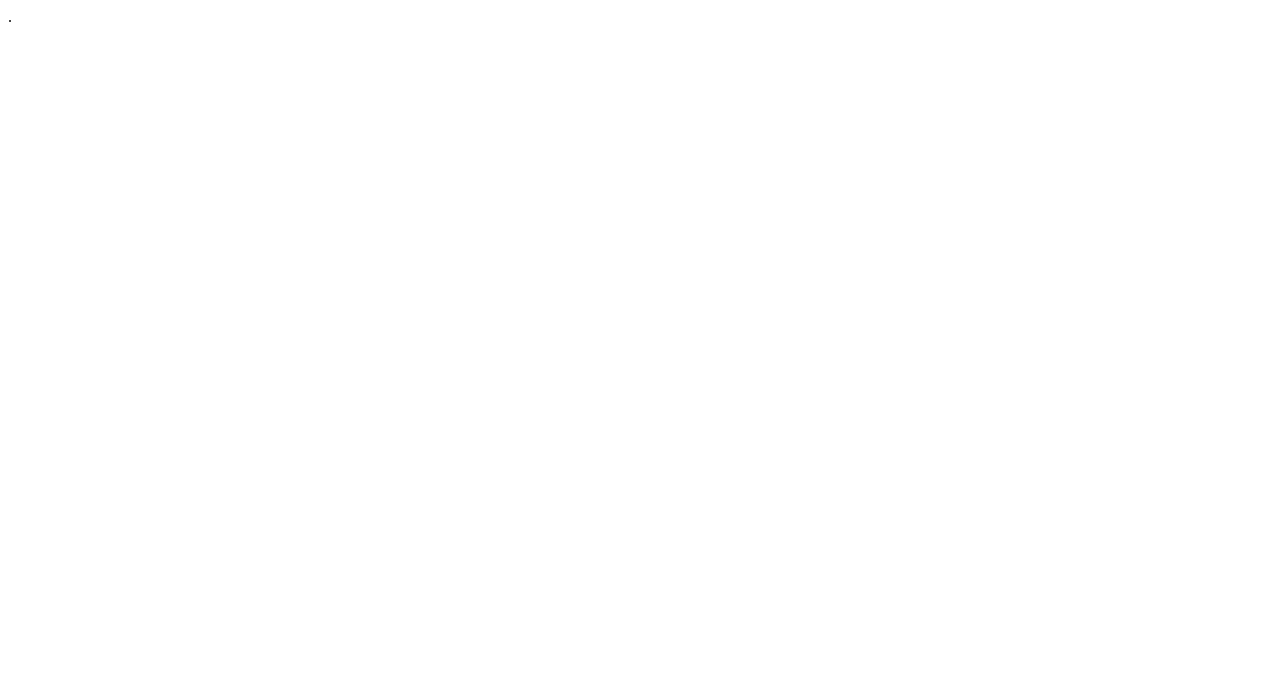
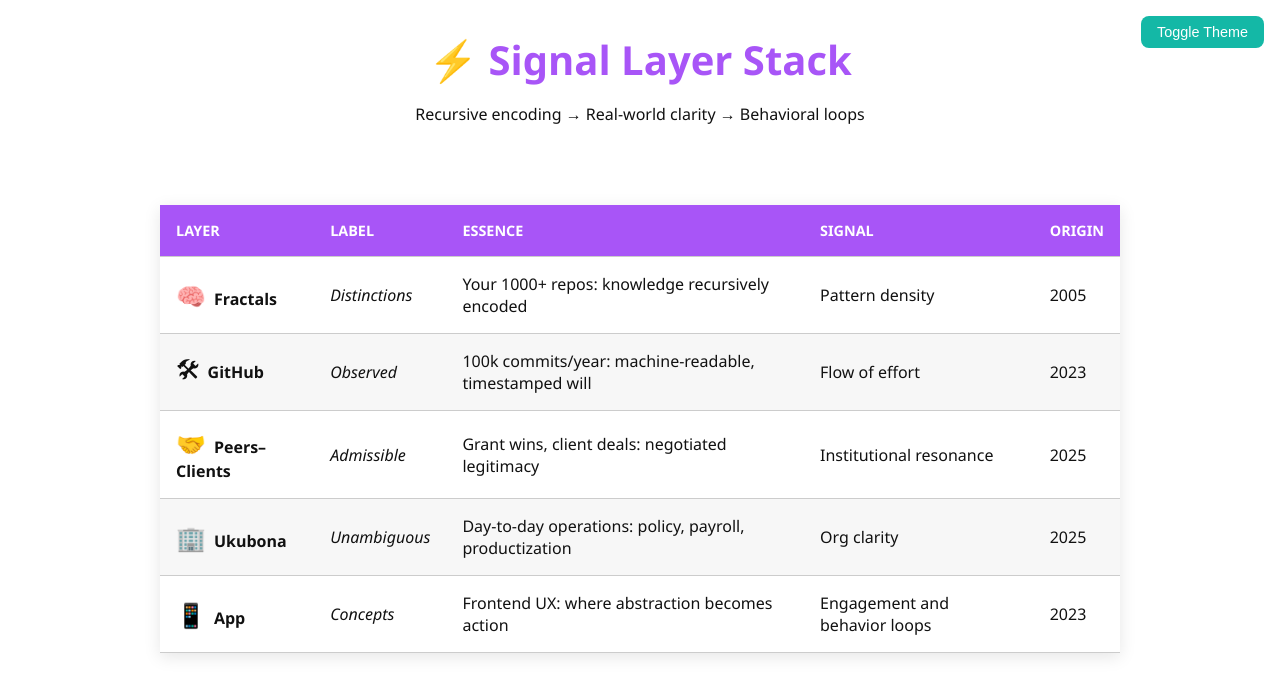
Before and after one commit to abikesa/abstr-becomes-action, a plain HTML site: page index.html in a window 1280 px wide. Drawn offline with Linux system fonts and the light colour scheme.

Commit message:
fuck yeah

```diff
--- a/index.html
+++ b/index.html
@@ -1 +1,169 @@
-.
+<!DOCTYPE html>
+<html lang="en">
+<head>
+  <meta charset="UTF-8" />
+  <meta name="viewport" content="width=device-width, initial-scale=1.0"/>
+  <title>Signal Layers</title>
+  <style>
+    :root {
+      --bg-light: #ffffff;
+      --text-light: #111111;
+      --bg-dark: #111111;
+      --text-dark: #f4f4f4;
+      --highlight: #a855f7;
+      --accent: #14b8a6;
+    }
+
+    body {
+      margin: 0;
+      font-family: 'Segoe UI', sans-serif;
+      background-color: var(--bg-light);
+      color: var(--text-light);
+      transition: background 0.3s, color 0.3s;
+    }
+
+    body.dark {
+      background-color: var(--bg-dark);
+      color: var(--text-dark);
+    }
+
+    header {
+      text-align: center;
+      padding: 2rem 1rem;
+    }
+
+    h1 {
+      font-size: 2.5rem;
+      margin: 0;
+      color: var(--highlight);
+    }
+
+    table {
+      width: 95%;
+      max-width: 960px;
+      margin: 2rem auto;
+      border-collapse: collapse;
+      box-shadow: 0 4px 16px rgba(0,0,0,0.1);
+    }
+
+    th, td {
+      padding: 1rem;
+      border-bottom: 1px solid #ccc;
+      text-align: left;
+    }
+
+    th {
+      background-color: var(--highlight);
+      color: white;
+      text-transform: uppercase;
+      font-size: 0.9rem;
+    }
+
+    tr:nth-child(even) {
+      background-color: rgba(0,0,0,0.03);
+    }
+
+    body.dark tr:nth-child(even) {
+      background-color: rgba(255,255,255,0.05);
+    }
+
+    .emoji {
+      font-size: 1.5rem;
+      margin-right: 0.5rem;
+    }
+
+    .toggle-btn {
+      position: fixed;
+      top: 1rem;
+      right: 1rem;
+      background: var(--accent);
+      color: white;
+      border: none;
+      padding: 0.5rem 1rem;
+      border-radius: 0.5rem;
+      cursor: pointer;
+      font-size: 0.9rem;
+    }
+
+    .toggle-btn:hover {
+      background: #0d9488;
+    }
+
+    @media (max-width: 600px) {
+      th, td {
+        padding: 0.5rem;
+        font-size: 0.9rem;
+      }
+
+      h1 {
+        font-size: 1.8rem;
+      }
+
+      .toggle-btn {
+        padding: 0.4rem 0.8rem;
+      }
+    }
+  </style>
+</head>
+<body>
+  <button class="toggle-btn" onclick="toggleTheme()">Toggle Theme</button>
+  <header>
+    <h1>⚡ Signal Layer Stack</h1>
+    <p>Recursive encoding → Real-world clarity → Behavioral loops</p>
+  </header>
+  <table>
+    <thead>
+      <tr>
+        <th>Layer</th>
+        <th>Label</th>
+        <th>Essence</th>
+        <th>Signal</th>
+        <th>Origin</th>
+      </tr>
+    </thead>
+    <tbody>
+      <tr>
+        <td><span class="emoji">🧠</span><strong>Fractals</strong></td>
+        <td><em>Distinctions</em></td>
+        <td>Your 1000+ repos: knowledge recursively encoded</td>
+        <td>Pattern density</td>
+        <td>2005</td>
+      </tr>
+      <tr>
+        <td><span class="emoji">🛠</span><strong>GitHub</strong></td>
+        <td><em>Observed</em></td>
+        <td>100k commits/year: machine-readable, timestamped will</td>
+        <td>Flow of effort</td>
+        <td>2023</td>
+      </tr>
+      <tr>
+        <td><span class="emoji">🤝</span><strong>Peers–Clients</strong></td>
+        <td><em>Admissible</em></td>
+        <td>Grant wins, client deals: negotiated legitimacy</td>
+        <td>Institutional resonance</td>
+        <td>2025</td>
+      </tr>
+      <tr>
+        <td><span class="emoji">🏢</span><strong>Ukubona</strong></td>
+        <td><em>Unambiguous</em></td>
+        <td>Day-to-day operations: policy, payroll, productization</td>
+        <td>Org clarity</td>
+        <td>2025</td>
+      </tr>
+      <tr>
+        <td><span class="emoji">📱</span><strong>App</strong></td>
+        <td><em>Concepts</em></td>
+        <td>Frontend UX: where abstraction becomes action</td>
+        <td>Engagement and behavior loops</td>
+        <td>2023</td>
+      </tr>
+    </tbody>
+  </table>
+
+  <script>
+    function toggleTheme() {
+      document.body.classList.toggle('dark');
+    }
+  </script>
+</body>
+</html>
```
